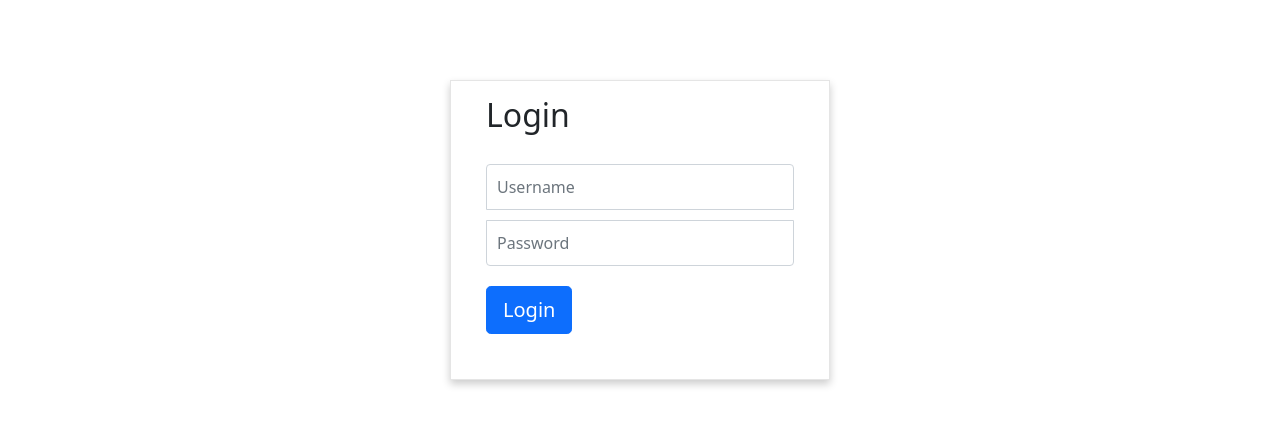
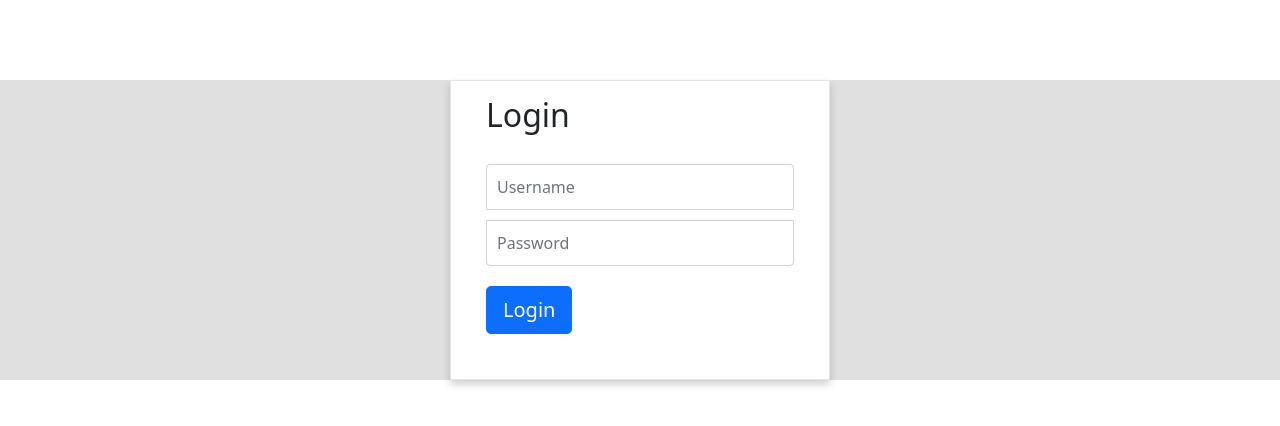
Before and after one commit to vectshad/gempa-app, a React (Create React App) app: page /login in a window 1280 px wide. Shown: the top 426 px of the page. Built offline with nearby package versions, Linux system fonts and the light colour scheme.

Commit message:
change background

```diff
--- a/src/App.css
+++ b/src/App.css
@@ -3,3 +3,7 @@ body,p,a,ul,li {
   padding:0;
   text-decoration: none;
 }
+
+.App {
+  background-color: rgb(224, 224, 224);
+}
```
